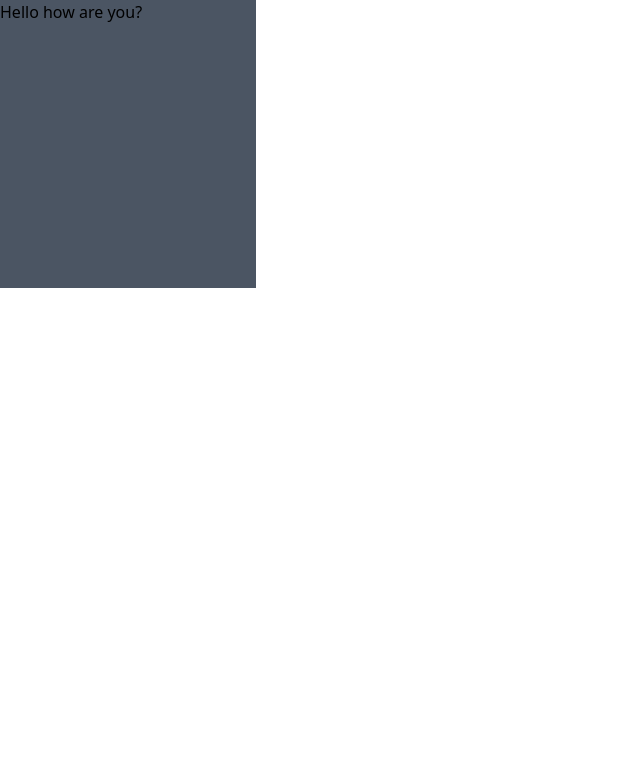
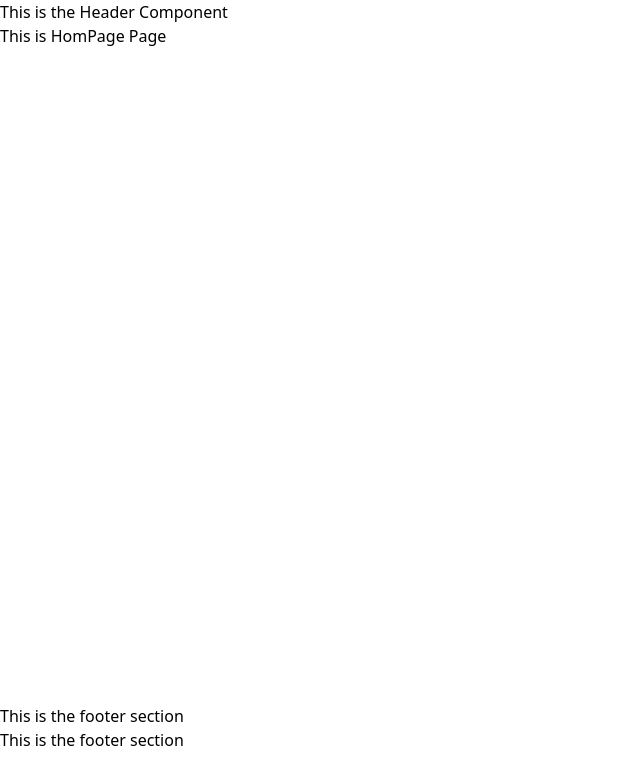
Before and after one commit to ManiTarak/Ecommerce, a React (Create React App) app in the folder frontend/: page / in a window 1280 px wide. Shown: the top 784 px of the page, without its empty margins (0-640 px from the left). Built offline with nearby package versions, Linux system fonts and the light colour scheme.

Commit message:
added routing and layout setup and components and pages

```diff
--- a/frontend/package.json
+++ b/frontend/package.json
@@ -8,6 +8,7 @@
     "@testing-library/user-event": "^13.5.0",
     "react": "^18.3.1",
     "react-dom": "^18.3.1",
+    "react-router-dom": "^6.23.1",
     "react-scripts": "5.0.1",
     "web-vitals": "^2.1.4"
   },
--- a/frontend/src/App.js
+++ b/frontend/src/App.js
@@ -1,10 +1,17 @@
 import "./App.css";
-
+import { BrowserRouter, Routes, Route } from "react-router-dom";
+import { HomePage, About, Contact, PageNotFound, Policy } from "./pages/index";
 function App() {
   return (
-    <div className="h-72 w-64 bg-gray-600">
-      <h1>Hello how are you?</h1>
-    </div>
+    <BrowserRouter>
+      <Routes>
+        <Route path="/" element={<HomePage></HomePage>}></Route>
+        <Route path="/About" element={<About></About>}></Route>
+        <Route path="/contact" element={<Contact></Contact>}></Route>
+        <Route path="/policy" element={<Policy></Policy>}></Route>
+        <Route path="*" element={<PageNotFound></PageNotFound>}></Route>
+      </Routes>
+    </BrowserRouter>
   );
 }
 
--- /dev/null
+++ b/frontend/src/components/Layout.js
@@ -0,0 +1,13 @@
+import Footer from "./footer.js";
+import Header from "./header.js";
+function Layout(props) {
+  return (
+    <>
+      <Header></Header>
+      <main style={{ height: "85vh" }}>{props.children}</main>
+      <Footer></Footer>
+    </>
+  );
+}
+
+export default Layout;
--- /dev/null
+++ b/frontend/src/components/footer.js
@@ -0,0 +1,10 @@
+function Footer() {
+  return (
+    <div>
+      <h1>This is the footer section</h1>
+      <h1>This is the footer section</h1>
+    </div>
+  );
+}
+
+export default Footer;
--- /dev/null
+++ b/frontend/src/components/header.js
@@ -0,0 +1,5 @@
+function Header() {
+  return <h1>This is the Header Component</h1>;
+}
+
+export default Header;
--- /dev/null
+++ b/frontend/src/pages/About.js
@@ -0,0 +1,11 @@
+import Layout from "../components/Layout";
+
+function About() {
+  return (
+    <div>
+      <Layout>This is About Page</Layout>
+    </div>
+  );
+}
+
+export default About;
--- /dev/null
+++ b/frontend/src/pages/Contact.js
@@ -0,0 +1,11 @@
+import Layout from "../components/Layout";
+
+function Contact() {
+  return (
+    <div>
+      <Layout>This is Contact Page</Layout>
+    </div>
+  );
+}
+
+export default Contact;
--- /dev/null
+++ b/frontend/src/pages/HomePage.js
@@ -0,0 +1,11 @@
+import Layout from "../components/Layout";
+
+function HomePage() {
+  return (
+    <div>
+      <Layout>This is HomPage Page</Layout>
+    </div>
+  );
+}
+
+export default HomePage;
--- /dev/null
+++ b/frontend/src/pages/PageNotFound.js
@@ -0,0 +1,11 @@
+import Layout from "../components/Layout";
+
+function PageNotFound() {
+  return (
+    <div>
+      <Layout>This is PageNotFound Page</Layout>
+    </div>
+  );
+}
+
+export default PageNotFound;
--- /dev/null
+++ b/frontend/src/pages/Policy.js
@@ -0,0 +1,11 @@
+import Layout from "../components/Layout";
+
+function Policy() {
+  return (
+    <div>
+      <Layout>This is Policy Page</Layout>
+    </div>
+  );
+}
+
+export default Policy;
--- /dev/null
+++ b/frontend/src/pages/index.js
@@ -0,0 +1,6 @@
+import HomePage from "./HomePage";
+import About from "./About";
+import Contact from "./Contact";
+import PageNotFound from "./PageNotFound";
+import Policy from "./Policy";
+export { HomePage, About, Contact, PageNotFound, Policy };
```
Also changed, not shown: 1 other file (tests, documents, lock files or other folders).
